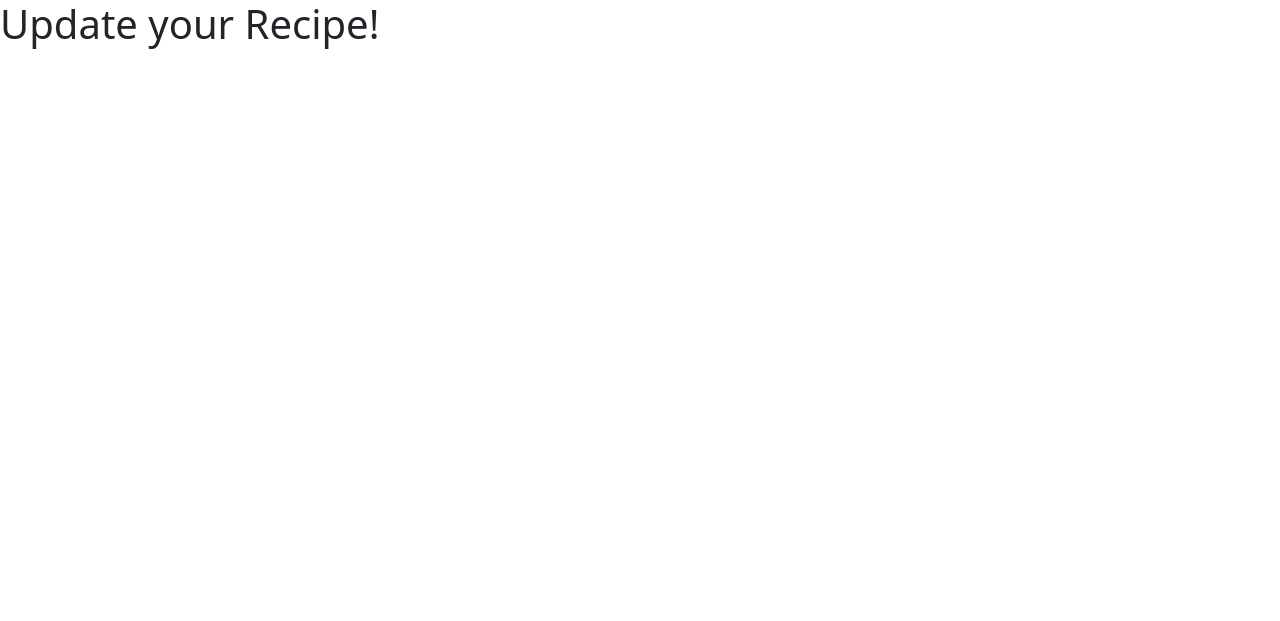
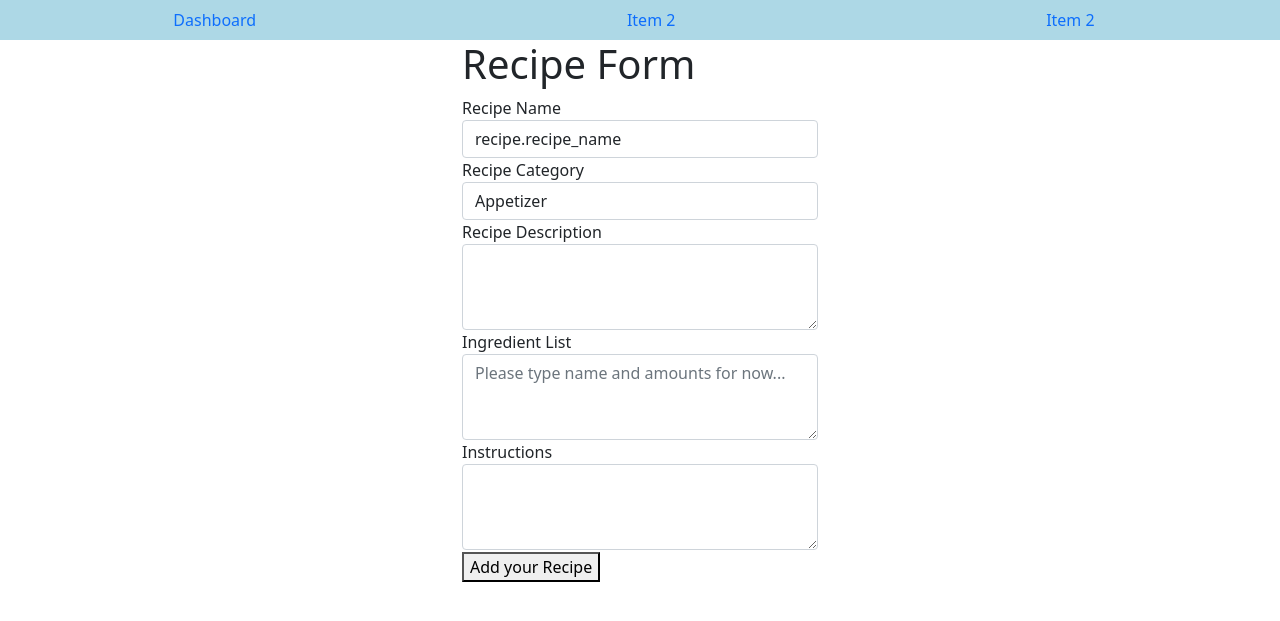
Before and after one commit to michaelFSWebDev/onlineRecipe, a Django app: template recipeApp/templates/updateForm.html in a window 1280 px wide. Shown: the top 621 px of the page. Run offline with Django 4.2, Linux system fonts and the light colour scheme; the template is opened without the code that fills it, so the values that code supplies are empty.

Commit message:
Added update page and update, delete, and details buttons

```diff
--- a/recipeApp/templates/updateForm.html
+++ b/recipeApp/templates/updateForm.html
@@ -1,19 +1,56 @@
-<!doctype html>
-<html lang="en">
-  <head>
-    <title>Heavenly Made Goodies</title>
-    <!-- Required meta tags -->
-    <meta charset="utf-8">
-    <meta name="viewport" content="width=device-width, initial-scale=1, shrink-to-fit=no">
+{% extends 'base.html' %}
+{% block content %}
 
-    <!-- Bootstrap CSS v5.0.2 -->
-    <link rel="stylesheet" href="https://cdn.jsdelivr.net/npm/bootstrap@5.0.2/dist/css/bootstrap.min.css"  integrity="sha384-EVSTQN3/azprG1Anm3QDgpJLIm9Nao0Yz1ztcQTwFspd3yD65VohhpuuCOmLASjC" crossorigin="anonymous">
+<div class="row">
+  <div class="col-md"></div>
+  <div class="col-md">
+    <h1>Recipe Form</h1>
+  </div>
+  <div class="col-md"></div>
+</div>
+  <div class="row">
+    <div class="col-md"></div>
+    <div class="col-md">
+      <form action="{%url 'recipe:recipe-update' recipe_id=recipe.id %}" method="POST">
+        {% csrf_token %}
+        <div class="form-group">
+          <label for="recipe_name">Recipe Name</label>
+          <input type="text" value= 'recipe.recipe_name' class="form-control" name="recipe_name">
+        </div>
+        <div class="form-group">
+          <label for="recipe_category">Recipe Category</label>
+          <select value= "recipe_category" class="form-control" name="recipe_category">
+            <option>Appetizer</option>
+            <option>Quick Bites</option>
+            <option>Breakfast</option>
+            <option>Lunch</option>
+            <option>Dinner</option>
+            <option>Dessert</option>
+          </select>
+        </div>
+        <div class="form-group">
+          <label for="recipe_desc">Recipe Description</label>
+          <textarea value= "recipe_desc" class="form-control" name="recipe_desc" rows="3" ></textarea>
+        </div>
+        <div class="form-group">
+          <label for="recipe_ingredient">Ingredient List</label>
+          <textarea value= "recipe_ingredient" class="form-control" name="recipe_ingredient" rows="3" placeholder="Please type name and amounts for now..."></textarea>
+        </div>
+        <div class="form-group">
+          <label for="recipe_instruction">Instructions</label>
+          <textarea value= "recipe_instruction" class="form-control" name="recipe_instruction" rows="3"></textarea>
+        </div>
+        <div class="r-submit">
+          <button type="submit" >Add your Recipe</button>
+        </div>
+      </form>
+    </div>
+    <div class="col-md"></div>
 
-  </head>
-  <body>
-      <h1>Update your Recipe!</h1>
-    <!-- Bootstrap JavaScript Libraries -->
-    <script src="https://cdn.jsdelivr.net/npm/@popperjs/core@2.9.2/dist/umd/popper.min.js" integrity="sha384-IQsoLXl5PILFhosVNubq5LC7Qb9DXgDA9i+tQ8Zj3iwWAwPtgFTxbJ8NT4GN1R8p" crossorigin="anonymous"></script>
-    <script src="https://cdn.jsdelivr.net/npm/bootstrap@5.0.2/dist/js/bootstrap.min.js" integrity="sha384-cVKIPhGWiC2Al4u+LWgxfKTRIcfu0JTxR+EQDz/bgldoEyl4H0zUF0QKbrJ0EcQF" crossorigin="anonymous"></script>
-  </body>
-</html>
+  </div>
+
+</div>
+<!-- Bootstrap JavaScript Libraries -->
+<script src="https://cdn.jsdelivr.net/npm/@popperjs/core@2.9.2/dist/umd/popper.min.js" integrity="sha384-IQsoLXl5PILFhosVNubq5LC7Qb9DXgDA9i+tQ8Zj3iwWAwPtgFTxbJ8NT4GN1R8p" crossorigin="anonymous"></script>
+<script src="https://cdn.jsdelivr.net/npm/bootstrap@5.0.2/dist/js/bootstrap.min.js" integrity="sha384-cVKIPhGWiC2Al4u+LWgxfKTRIcfu0JTxR+EQDz/bgldoEyl4H0zUF0QKbrJ0EcQF" crossorigin="anonymous"></script>
+{% endblock %}
--- a/recipeApp/views.py
+++ b/recipeApp/views.py
@@ -33,6 +33,7 @@ def recipeDetails(request, recipe_id):
 def updateForm(request, recipe_id):
 
     context = {
+        'recipe' : Recipe_id.objects.get(id=recipe_id)
 
     }
     return render(request,'updateForm.html', context)
@@ -43,7 +44,7 @@ def createRecipe(request):
     recipe_category=request.POST['recipe_category'],
     recipe_desc=request.POST['recipe_desc'],
     recipe_ingredient=request.POST['recipe_ingredient'],
-    recipe_instruction=request.POST['recipe_instruction'], author=user)
+    recipe_instruction=request.POST['recipe_instruction'], recipe_author=user)
 
     return redirect("recipe:recipe-details", recipe.id)
 
```
Also changed, not shown: recipeApp/templates/dashboard.html (+9 -3 lines).
